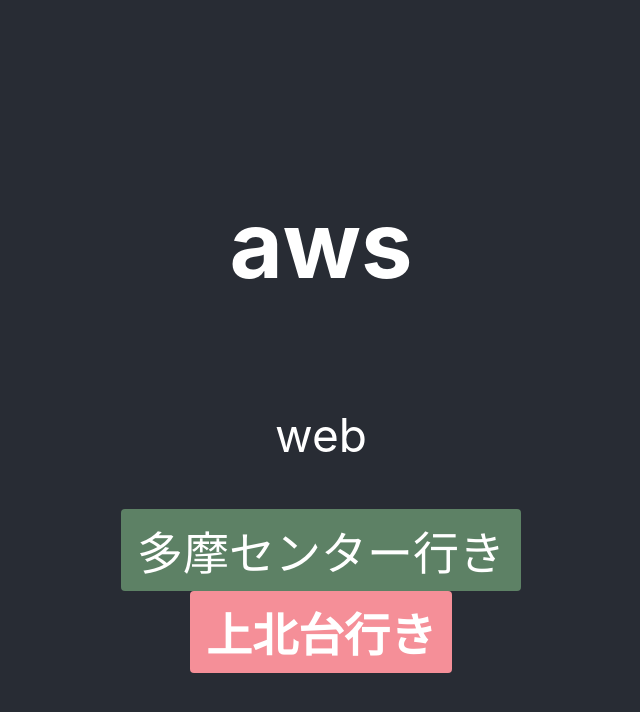
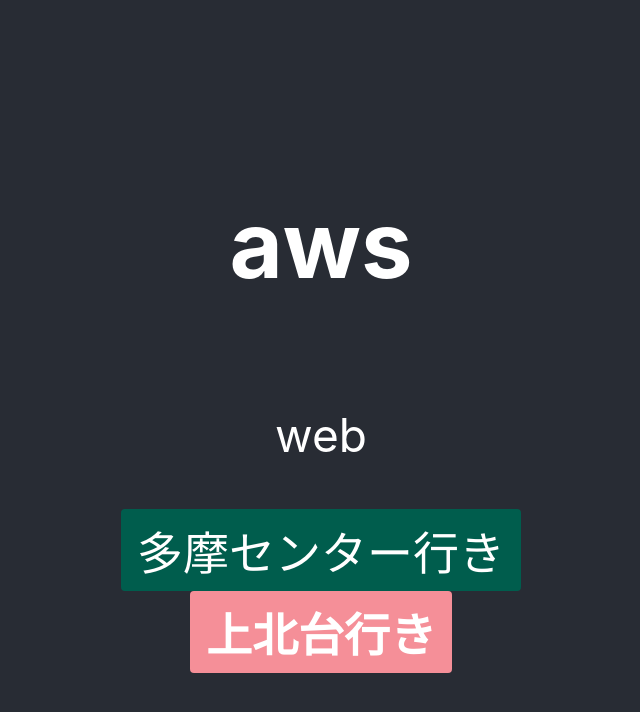
Before and after one commit to tosi4580/aws1, a React (Create React App) app: page / in a window 1280 px wide. In both pictures the pointer is over the link "多摩センター行き". Shown: the top 712 px of the page, without its empty margins (319-959 px from the left). Built offline with nearby package versions, Linux system fonts and the light colour scheme.

Commit message:
Update App.css

```diff
--- a/src/App.css
+++ b/src/App.css
@@ -25,7 +25,7 @@ a {
   transition: background-color 0.3s ease;
 }
 a:hover {
-  background-color: #5D8165 ;
+  background-color: #005D4D ;
 }
 
 b {
```
